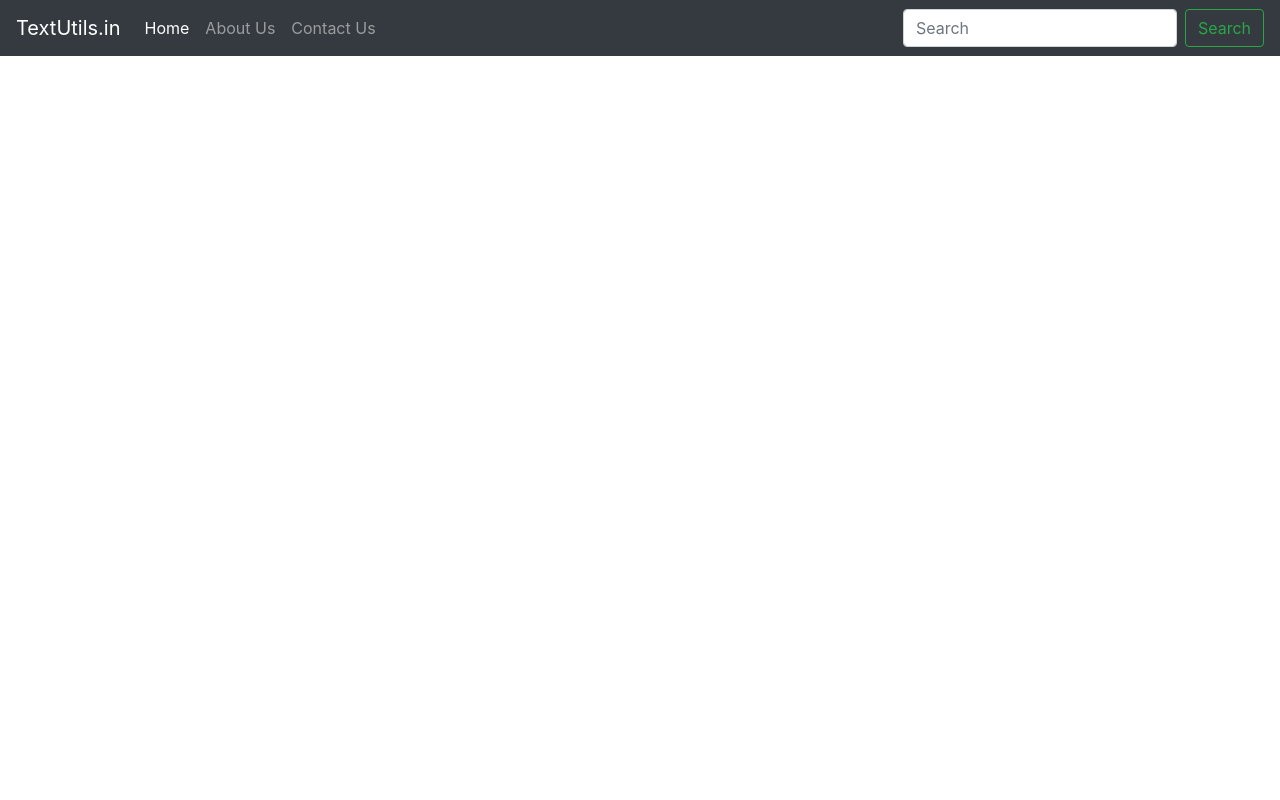
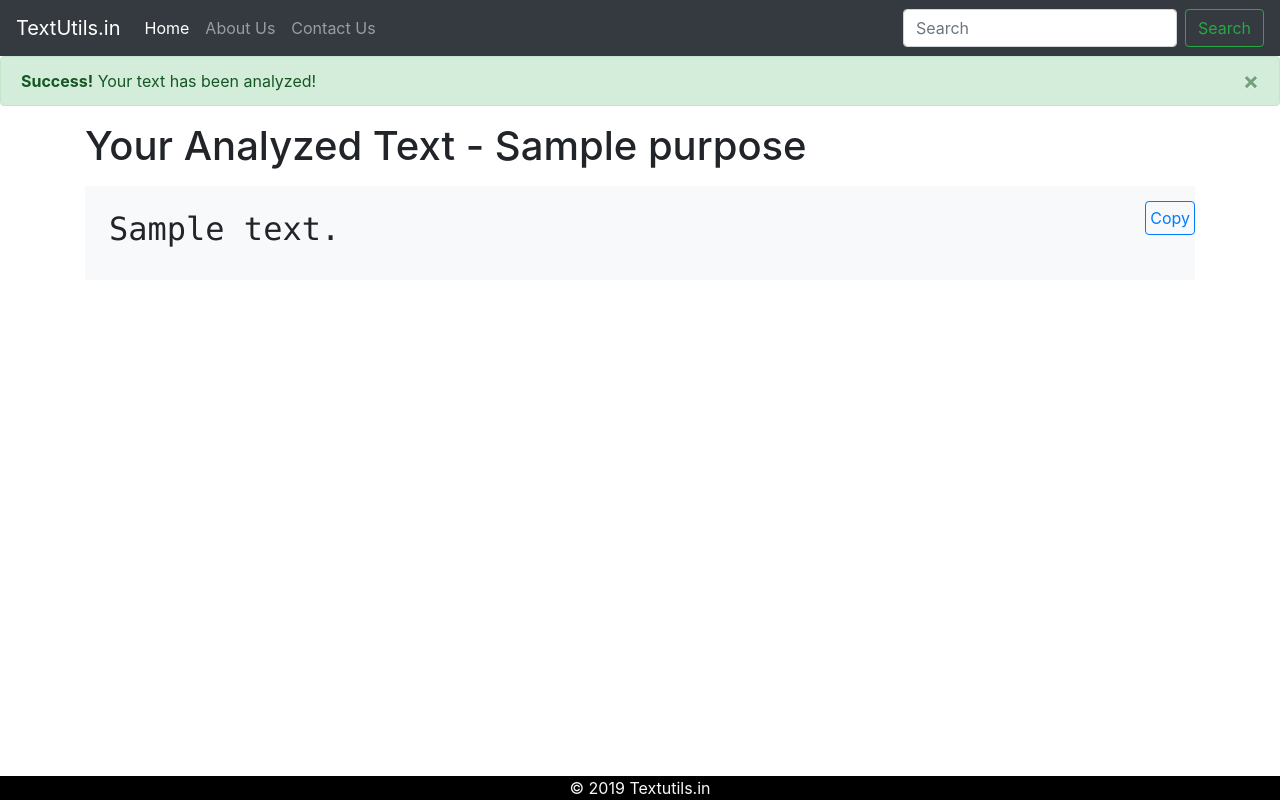
Before and after one commit to TejsinghDhaosriya/django-textutils-project-jumpstart, a Django app: template templates/analyze.html in a window 1280 px wide. Run offline with Django 3.2, Linux system fonts and the light colour scheme; the template is opened without the code that fills it: most values are stand-ins (such as "Sample title", 1, 10 or a date in 2020); some libraries are stand-ins or nearby versions.

Commit message:
analyze page

```diff
--- a/templates/analyze.html
+++ b/templates/analyze.html
@@ -55,3 +55,31 @@
     <button class="btn btn-outline-success my-2 my-sm-0" type="submit">Search</button>
   </form>
 </nav>
+
+
+<div class="alert alert-success alert-dismissible fade show" role="alert">
+    <strong>Success!</strong> Your text has been analyzed!
+    <button type="button" class="close" data-dismiss="alert" aria-label="Close">
+      <span aria-hidden="true">&times;</span>
+    </button>
+  </div>
+
+
+  <div class="container">
+
+  <h1>Your Analyzed Text - {{ purpose }}</h1>
+
+  <div style="position:relative;" class="bg-light">
+  <p>
+      <button id="corner-btn" class="btn btn-outline-primary" onclick="copy()">
+          Copy
+      </button>
+    <pre id="copy-text" class="p-4"><h2>{{ analyzed_text }}</h2></pre>
+  </p>
+  </div>
+  </div>
+  <footer class="footer">
+    <div class="container">
+      <span class="text-light">&#169 2019 Textutils.in </span>
+    </div>
+  </footer>
```
